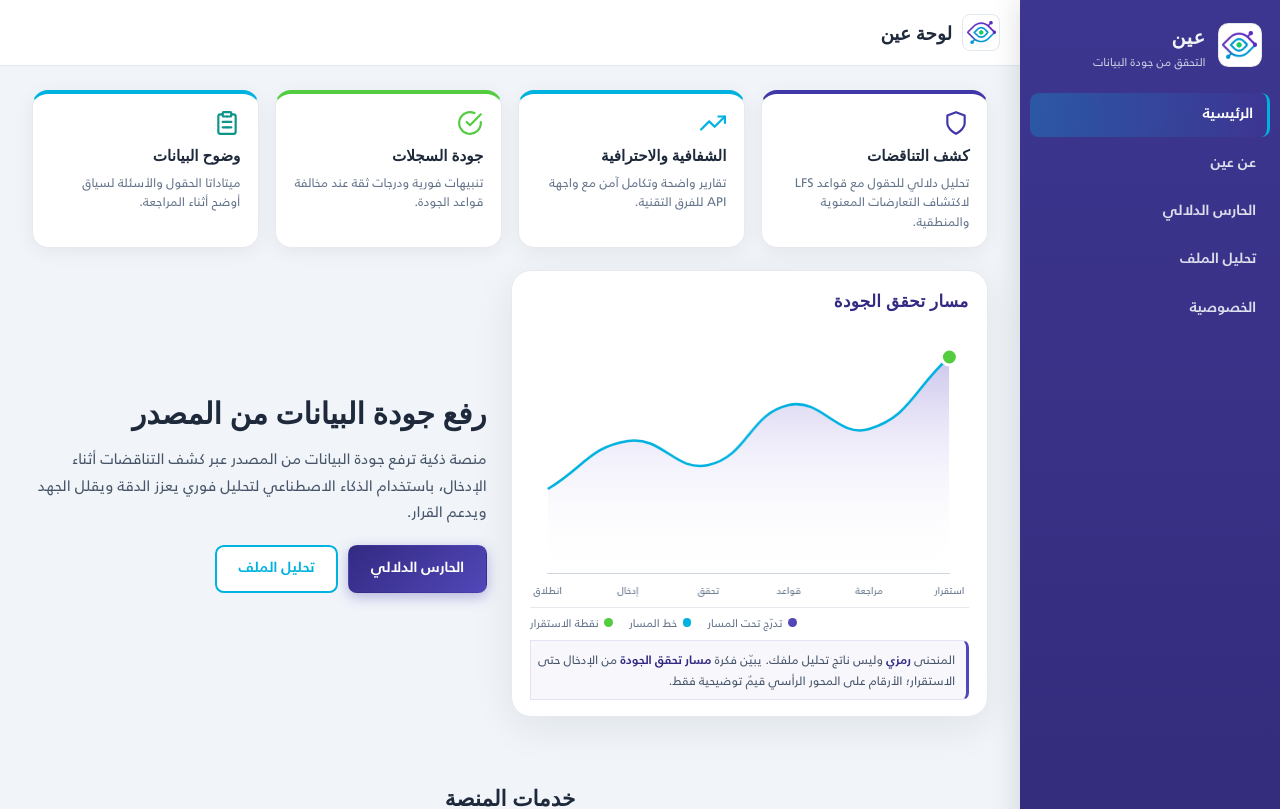
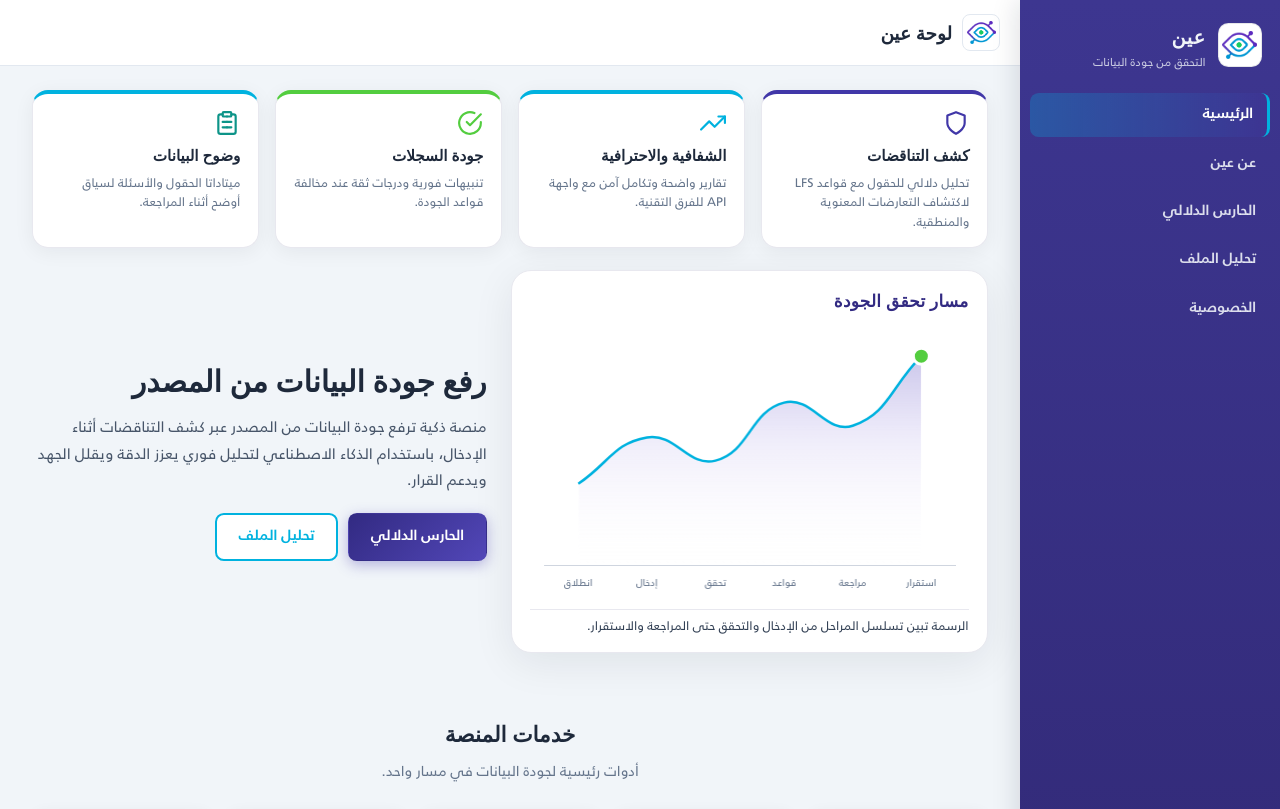
Before and after one commit to iksasa15/DataInnovationHackathon, a Vue app in the folder DataHackathon/: page / in a window 1280 px wide. Shown: the top 809 px of the page. Built offline with nearby package versions, Linux system fonts and the light colour scheme; a web font is replaced by a local one.

Commit message:
feat: improve HomeQualityChart layout and interaction settings, update HomeView to enhance chart purpose description and remove legend for a cleaner presentation

```diff
--- a/DataHackathon/src/components/HomeQualityChart.vue
+++ b/DataHackathon/src/components/HomeQualityChart.vue
@@ -50,10 +50,15 @@ const data = computed<ChartData<'line'>>(() => ({
 const options = computed<ChartOptions<'line'>>(() => ({
   responsive: true,
   maintainAspectRatio: false,
+  /** يمنع قصّ الخط أو نقطة النهاية عند حواف المستطيل */
+  layout: {
+    padding: { top: 12, right: 14, bottom: 8, left: 14 },
+  },
   interaction: { mode: 'index', intersect: false },
   plugins: {
     legend: { display: false },
     tooltip: {
+      displayColors: false,
       rtl: true,
       bodyAlign: 'right',
       titleAlign: 'right',
@@ -69,6 +74,7 @@ const options = computed<ChartOptions<'line'>>(() => ({
   },
   scales: {
     x: {
+      offset: true,
       grid: { display: false, drawOnChartArea: false },
       ticks: {
         display: true,
@@ -105,16 +111,21 @@ const options = computed<ChartOptions<'line'>>(() => ({
   flex: 1 1 auto;
   min-height: 0;
   position: relative;
+  overflow: hidden;
+  border-radius: 0.65rem;
+  box-sizing: border-box;
 }
 
 /* يملأ الحاوية التي يحددها flex في الصفحة الرئيسية */
 .quality-chart :deep(> div) {
   height: 100%;
   min-height: 100%;
+  max-width: 100%;
   position: relative;
 }
 
 .quality-chart :deep(canvas) {
+  display: block;
   max-width: 100%;
 }
 </style>
--- a/DataHackathon/src/views/HomeView.vue
+++ b/DataHackathon/src/views/HomeView.vue
@@ -135,24 +135,8 @@ const flowNodes: { label: string; icon: HomeIconName; tone: string }[] = [
         <div class="dash-hero-chart-inner">
           <HomeQualityChart />
         </div>
-        <ul class="dash-hero-chart-legend" aria-label="مفتاح الرسم">
-          <li>
-            <span class="chart-legend-dot chart-legend-dot--purple" aria-hidden="true" />
-            تدرّج تحت المسار
-          </li>
-          <li>
-            <span class="chart-legend-dot chart-legend-dot--cyan" aria-hidden="true" />
-            خط المسار
-          </li>
-          <li>
-            <span class="chart-legend-dot chart-legend-dot--green" aria-hidden="true" />
-            نقطة الاستقرار
-          </li>
-        </ul>
-        <p class="dash-hero-chart-explainer">
-          المنحنى <strong>رمزي</strong> وليس ناتج تحليل ملفك. يبيّن فكرة
-          <strong>مسار تحقق الجودة</strong> من الإدخال حتى الاستقرار؛ الأرقام على المحور الرأسي
-          قيمٌ توضيحية فقط.
+        <p class="dash-hero-chart-purpose">
+          الرسمة تبين تسلسل المراحل من الإدخال والتحقق حتى المراجعة والاستقرار.
         </p>
       </div>
       <div class="dash-hero-copy">
@@ -410,29 +394,15 @@ const flowNodes: { label: string; icon: HomeIconName; tone: string }[] = [
   letter-spacing: 0.02em;
 }
 
-.dash-hero-chart-explainer {
-  margin: 0.55rem 0 0;
-  padding: 0.55rem 0.65rem 0.55rem 0;
-  font-size: 0.76rem;
-  line-height: 1.55;
-  color: #475569;
-  background: rgba(65, 55, 168, 0.04);
-  border-radius: 0 0.45rem 0.45rem 0;
-  border: 1px solid rgba(65, 55, 168, 0.1);
-  border-right: 3px solid var(--ga-primary-mid);
-}
-
-.dash-hero-chart-explainer strong {
-  color: var(--ga-primary-dark);
-  font-weight: 700;
-}
-
 .dash-hero-chart-inner {
   flex: 1 1 auto;
   display: flex;
   flex-direction: column;
   min-height: 220px;
   width: 100%;
+  min-width: 0;
+  overflow: hidden;
+  border-radius: 0.75rem;
 }
 
 @media (min-width: 960px) {
@@ -441,43 +411,14 @@ const flowNodes: { label: string; icon: HomeIconName; tone: string }[] = [
   }
 }
 
-.dash-hero-chart-legend {
-  list-style: none;
-  margin: 0.4rem 0 0;
+.dash-hero-chart-purpose {
+  margin: 0.5rem 0 0;
   padding: 0.35rem 0 0;
   border-top: 1px solid #e8e8ef;
-  display: flex;
-  flex-wrap: wrap;
-  justify-content: flex-end;
-  gap: 0.65rem 1rem;
-  font-size: 0.7rem;
-  font-weight: 600;
-  color: #64748b;
-}
-
-.dash-hero-chart-legend li {
-  display: inline-flex;
-  align-items: center;
-  gap: 0.35rem;
-}
-
-.chart-legend-dot {
-  width: 0.55rem;
-  height: 0.55rem;
-  border-radius: 50%;
-  flex-shrink: 0;
-}
-
-.chart-legend-dot--purple {
-  background: var(--ga-primary-mid);
-}
-
-.chart-legend-dot--cyan {
-  background: var(--ga-cyan);
-}
-
-.chart-legend-dot--green {
-  background: var(--ga-green);
+  font-size: 0.78rem;
+  line-height: 1.65;
+  color: #334155;
+  text-align: right;
 }
 
 .dash-hero-copy {
```
